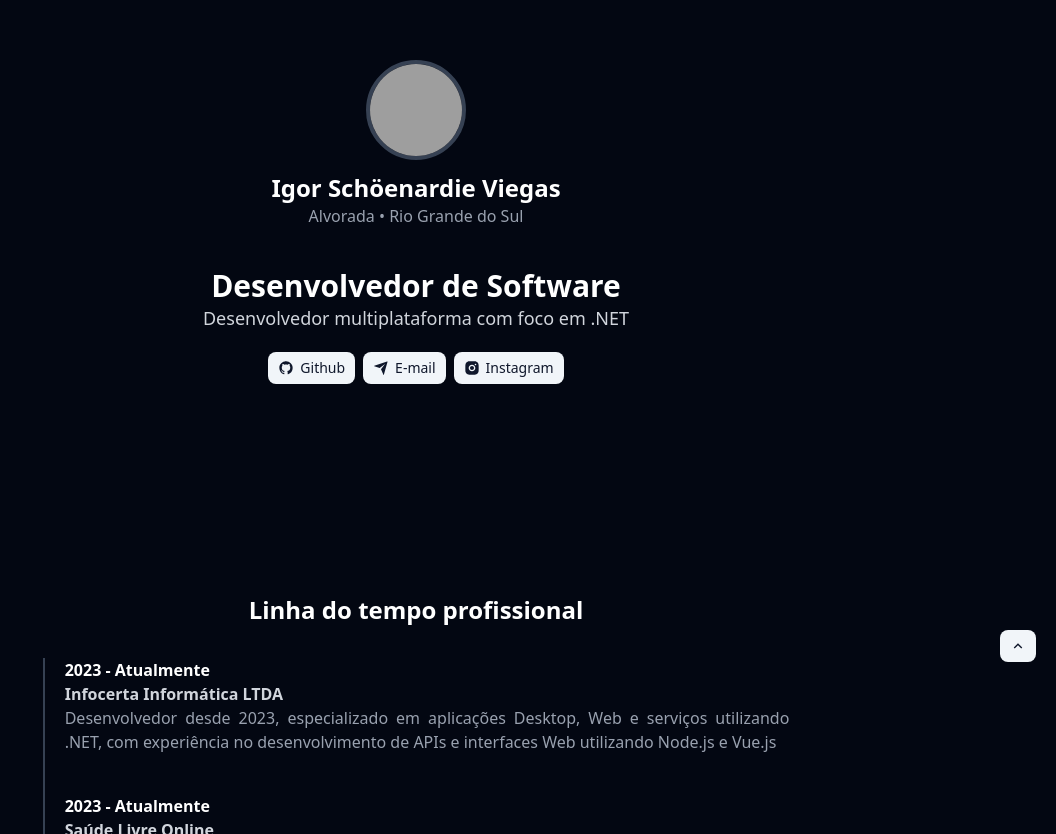
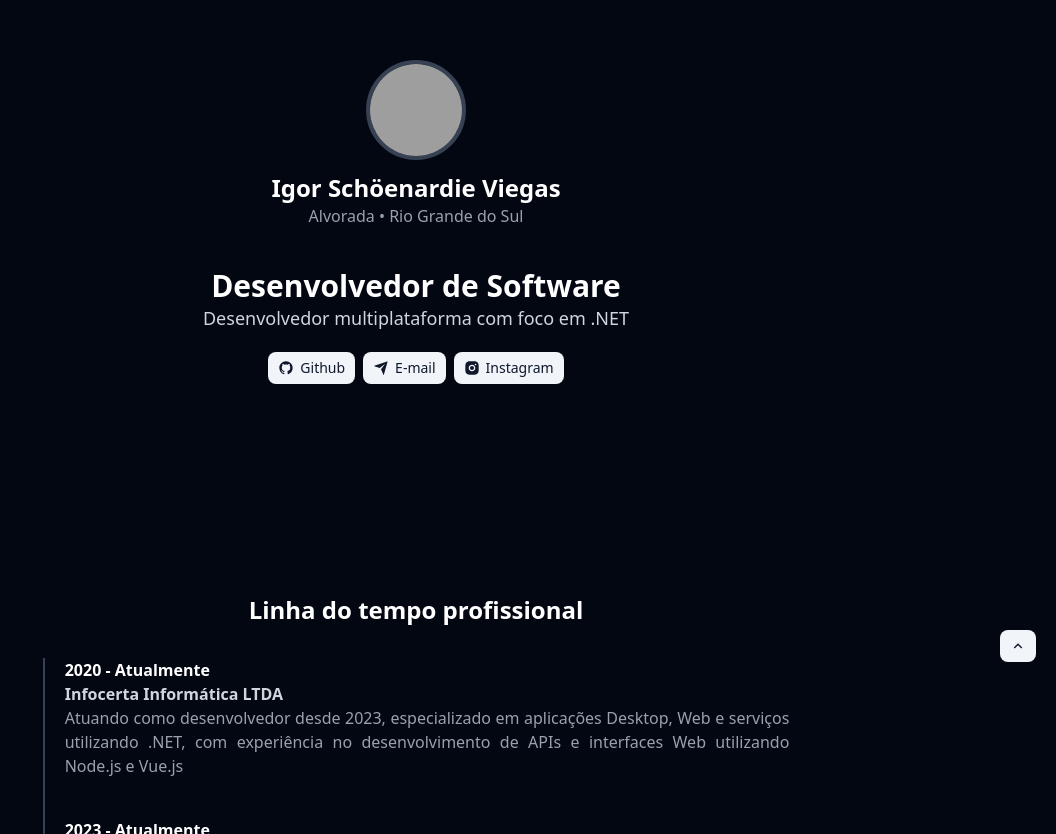
Before and after one commit to igorsviegas/igorsviegas.github.io, a React (Vite) app: page / in a window 1280 px wide. Shown: the part 118-952 px from the top of the page, without its empty margins (224-1280 px from the left). Built offline with nearby package versions, Linux system fonts and the light colour scheme; grey boxes are pictures that could not be loaded.

Commit message:
feat: inclui as tags meta e Ãfavicon

```diff
--- a/index.html
+++ b/index.html
@@ -1,8 +1,24 @@
 <!doctype html>
 <html lang="pt-br">
   <head>
+    <link rel="shortcut icon" href="/favicon.svg" />
+
     <meta charset="utf-8" />
+
+    <meta http-equiv="content-language" content="pt-br" />
+    <meta http-equiv="content-type" content="text/html; charset=utf-8;" />
+
+    <meta name="application-name" content="Igor Sch&ouml;enardie Viegas" />
+    <meta name="author" content="Igor Sch&ouml;enardie Viegas" />
+    <meta name="creator" content="Igor Sch&ouml;enardie Viegas" />
+    <meta name="description" content="Portf&oacute;lio pessoal de Igor Sch&ouml;enardie Viegas" />
+    <meta name="keywords" content=".net, desenvolvedor, desktop, igor, portfolio, schoenardie, viegas, web" />
+    <meta name="robots" content="index" />
     <meta name="viewport" content="width=device-width, initial-scale=1" />
+
+    <title>
+      Igor Sch&ouml;enardie Viegas
+    </title>
   </head>
   <body class="bg-gray-950">
     <div id="root"></div>
--- a/src/App.tsx
+++ b/src/App.tsx
@@ -18,6 +18,7 @@ function App() {
     });
   };
 
+
   return (
     <div className="min-h-screen select-none text-white w-full">
       <div className="h-screen mx-auto w-10/12 md:w-8/12 lg:w-9/12 xl:w-7/12">
--- a/src/data/professional.ts
+++ b/src/data/professional.ts
@@ -3,8 +3,8 @@ import type { ITimeline } from "@/interfaces/ITimeline";
 
 export const professional: ITimeline[] = [
      {
-          description: "Desenvolvedor desde 2023, especializado em aplicações Desktop, Web e serviços utilizando .NET, com experiência no desenvolvimento de APIs e interfaces Web utilizando Node.js e Vue.js",
-          period     : "2023 - Atualmente",
+          description: "Atuando como desenvolvedor desde 2023, especializado em aplicações Desktop, Web e serviços utilizando .NET, com experiência no desenvolvimento de APIs e interfaces Web utilizando Node.js e Vue.js",
+          period     : "2020 - Atualmente",
           title      : "Infocerta Informática LTDA"
      },
      {
```
Also changed, not shown: public/favicon.svg (added).
